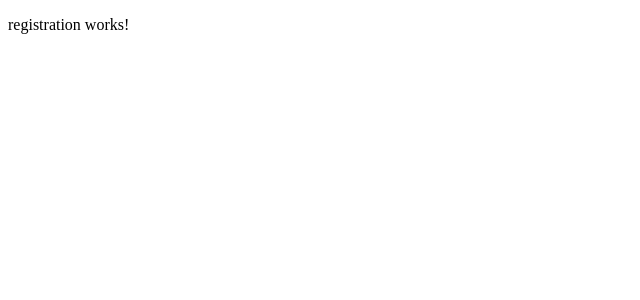
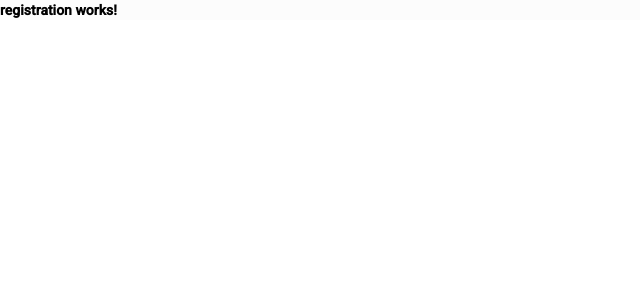
Before and after one commit to ashish9772/OSS, an Angular app: page /register in a window 1280 px wide. Shown: the top 300 px of the page, without its empty margins (0-640 px from the left). Built offline with nearby package versions, Linux system fonts and the light colour scheme.

Commit message:
Bootstrap, Material, SCSS

```diff
--- a/angular.json
+++ b/angular.json
@@ -17,6 +17,11 @@
         "build": {
           "builder": "@angular-devkit/build-angular:browser",
           "options": {
+            "stylePreprocessorOptions": {
+              "includePaths": [
+                "src/scss"
+              ]
+            },
             "outputPath": "dist/stt",
             "index": "src/index.html",
             "main": "src/main.ts",
@@ -28,6 +33,7 @@
               "src/assets"
             ],
             "styles": [
+              "./node_modules/@angular/material/prebuilt-themes/deeppurple-amber.css",
               "src/styles.scss"
             ],
             "scripts": []
@@ -92,6 +98,7 @@
               "src/assets"
             ],
             "styles": [
+              "./node_modules/@angular/material/prebuilt-themes/deeppurple-amber.css",
               "src/styles.scss"
             ],
             "scripts": []
@@ -123,6 +130,7 @@
           }
         }
       }
-    }},
+    }
+  },
   "defaultProject": "stt"
 }
--- a/package.json
+++ b/package.json
@@ -12,13 +12,17 @@
   "private": true,
   "dependencies": {
     "@angular/animations": "~9.1.11",
+    "@angular/cdk": "^9.2.4",
     "@angular/common": "~9.1.11",
     "@angular/compiler": "~9.1.11",
     "@angular/core": "~9.1.11",
     "@angular/forms": "~9.1.11",
+    "@angular/material": "^9.2.4",
     "@angular/platform-browser": "~9.1.11",
     "@angular/platform-browser-dynamic": "~9.1.11",
     "@angular/router": "~9.1.11",
+    "bootstrap": "^4.5.0",
+    "font-awesome": "^4.7.0",
     "rxjs": "~6.5.4",
     "tslib": "^1.10.0",
     "zone.js": "~0.10.2"
--- a/src/app/app.module.ts
+++ b/src/app/app.module.ts
@@ -3,6 +3,7 @@
 
 import { AppRoutingModule } from './app-routing.module';
 import { AppComponent } from './app.component';
+import { BrowserAnimationsModule } from '@angular/platform-browser/animations';
 
 @NgModule({
   declarations: [
@@ -10,7 +11,8 @@
   ],
   imports: [
     BrowserModule,
-    AppRoutingModule
+    AppRoutingModule,
+    BrowserAnimationsModule
   ],
   providers: [],
   bootstrap: [AppComponent]
--- a/src/app/registration/registration/registration.component.html
+++ b/src/app/registration/registration/registration.component.html
@@ -1 +1 @@
-<p>registration works!</p>
+<p class="classCheck">registration works!</p>
--- a/src/app/registration/registration/registration.component.scss
+++ b/src/app/registration/registration/registration.component.scss
@@ -0,0 +1,5 @@
+@import "constants";
+
+p {
+    background-color: $content-bg-clr;
+}
--- a/src/index.html
+++ b/src/index.html
@@ -6,8 +6,10 @@
   <base href="/">
   <meta name="viewport" content="width=device-width, initial-scale=1">
   <link rel="icon" type="image/x-icon" href="favicon.ico">
+  <link href="https://fonts.googleapis.com/css?family=Roboto:300,400,500&display=swap" rel="stylesheet">
+  <link href="https://fonts.googleapis.com/icon?family=Material+Icons" rel="stylesheet">
 </head>
-<body>
+<body class="mat-typography">
   <app-root></app-root>
 </body>
 </html>
--- /dev/null
+++ b/src/scss/constants.scss
@@ -0,0 +1,5 @@
+$content-bg-clr: rgba(0,0,0,.01);
+
+.classCheck {
+    font-weight: bold;
+}
--- a/src/styles.scss
+++ b/src/styles.scss
@@ -1 +1,6 @@
 /* You can add global styles to this file, and also import other style files */
+
+@import "./scss/constants.scss";
+
+html, body { height: 100vh; }
+body { margin: 0; font-family: Roboto, "Helvetica Neue", sans-serif; }
```
Also changed, not shown: 1 other file (tests, documents, lock files or other folders).
